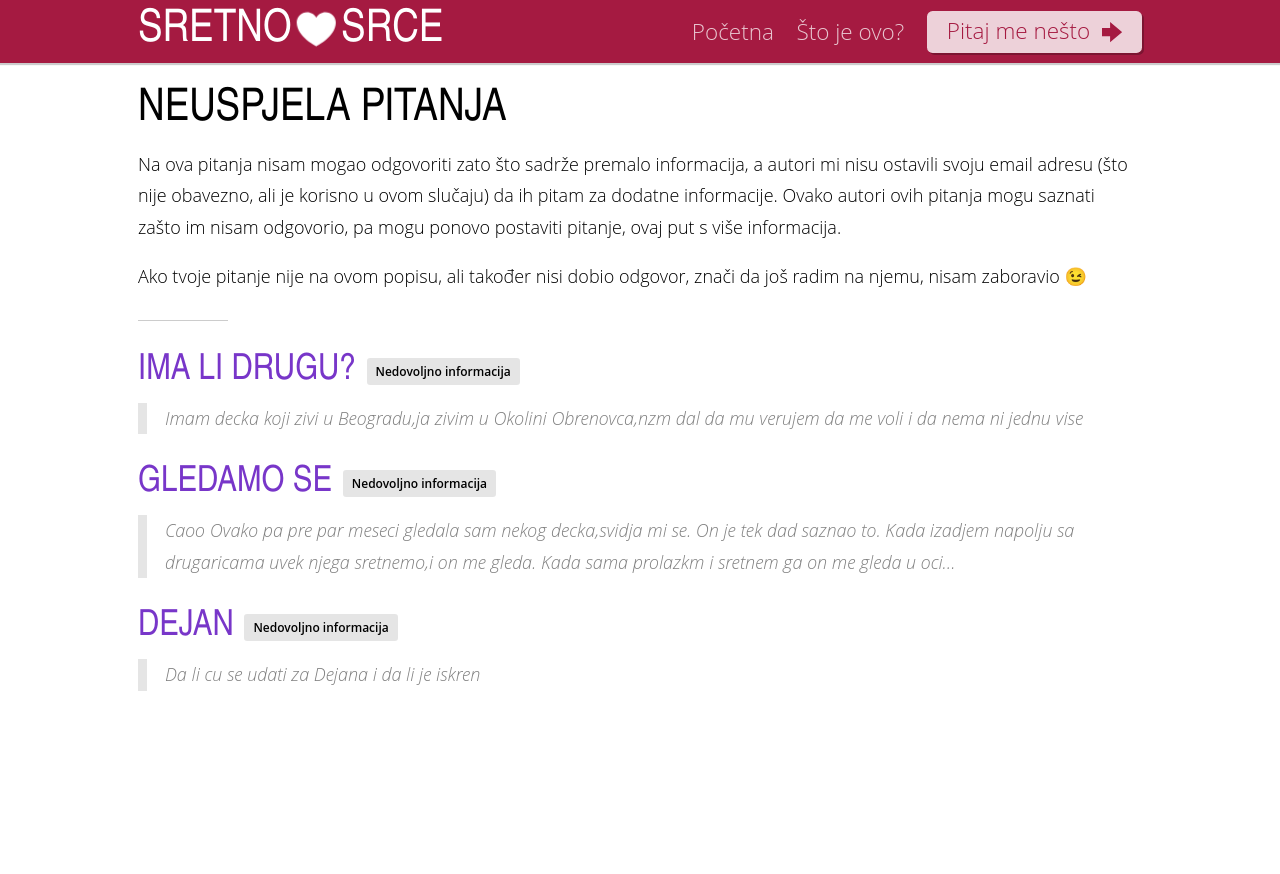
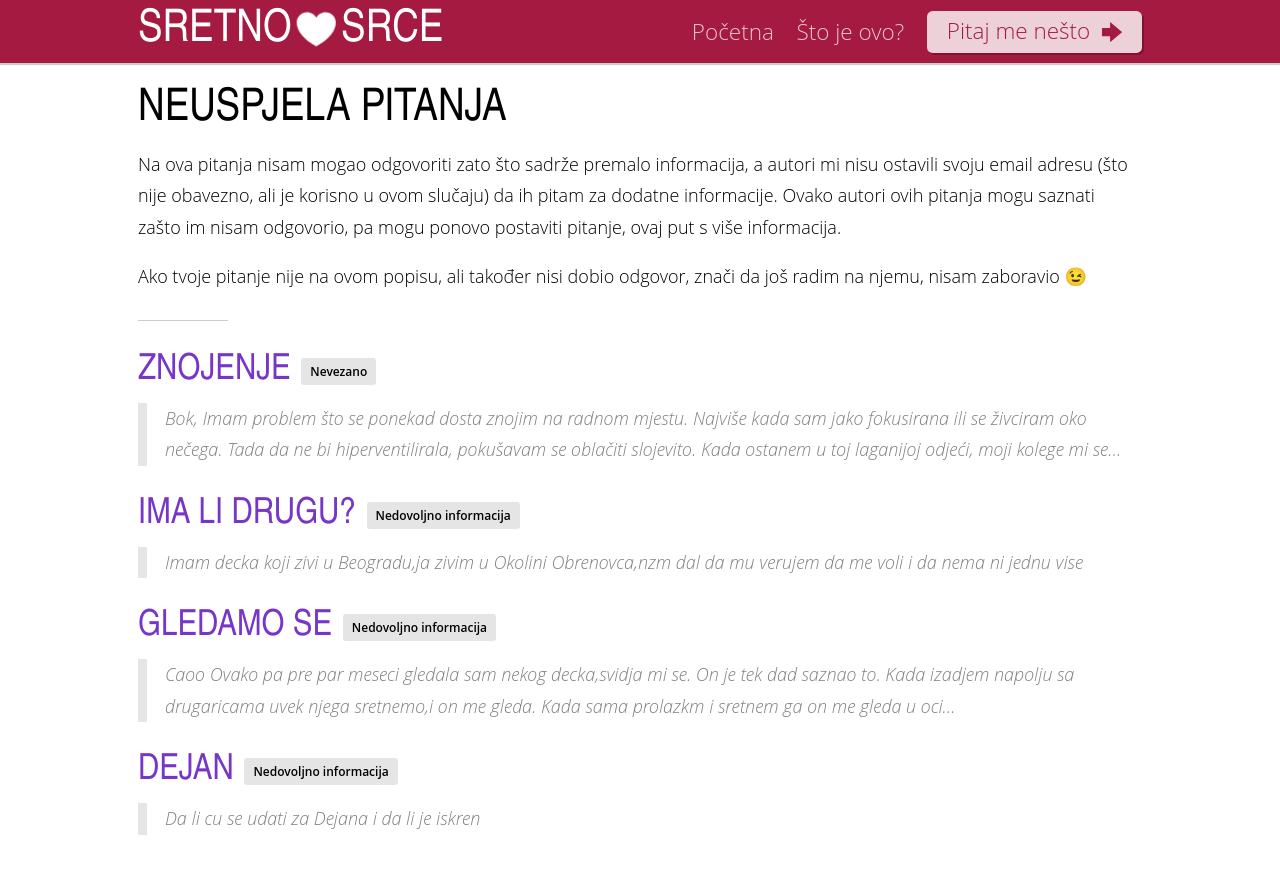
Before and after one commit to silvenon/sretnosrce, a Jekyll site: the page built from blooperi/index.html, in a window 1280 px wide. Shown: the top 874 px of the page. Built offline with Jekyll 4.4.1, drawn with Linux system fonts in a browser that asks for light colours; emoji names are drawn with the system emoji font; comment, search, counter and statistics services are not loaded.

Commit message:
Add a blooper

```diff
--- /dev/null
+++ b/_posts/2015-12-7-znojenje.md
@@ -0,0 +1,14 @@
+---
+title: Znojenje
+is_blooper: true
+status: off-topic
+permalink: /blooperi/znojenje
+---
+
+> Bok,
+>
+> Imam problem što se ponekad dosta znojim na radnom mjestu. Najviše kada sam jako fokusirana ili se živciram oko nečega. Tada da ne bi hiperventilirala, pokušavam se oblačiti slojevito. Kada ostanem u toj laganijoj odjeći, moji kolege mi se rugaju i čini mi se da ih to na neki način ugrožava. Želim ostati profesionalna i ne bih htjela stvoriti krivi dojam. Inače sa zdravljem mi je sve ok.
+>
+> Što mi predlažeš?
+>
+> Hvala puno, pozdrav
--- a/blooperi/index.html
+++ b/blooperi/index.html
@@ -19,9 +19,12 @@ image_height: 300
     <header class="post-header">
       <h2 class="post-title"><a href="{{ post.url }}">{{ post.title | markdownify | strip_html }}</a></h2>
       <div class="post-status">
-        {% if post.status == 'info' %}
+        {% case post.status == 'info' %}
+        {% when 'info' %}
         Nedovoljno informacija
-        {% endif %}
+        {% when 'off-topic' %}
+        Nevezano
+        {% endcase %}
       </div>
     </header>
     <div class="post-content">
```
Also changed, not shown: _layouts/post.html (+5 -2 lines).
